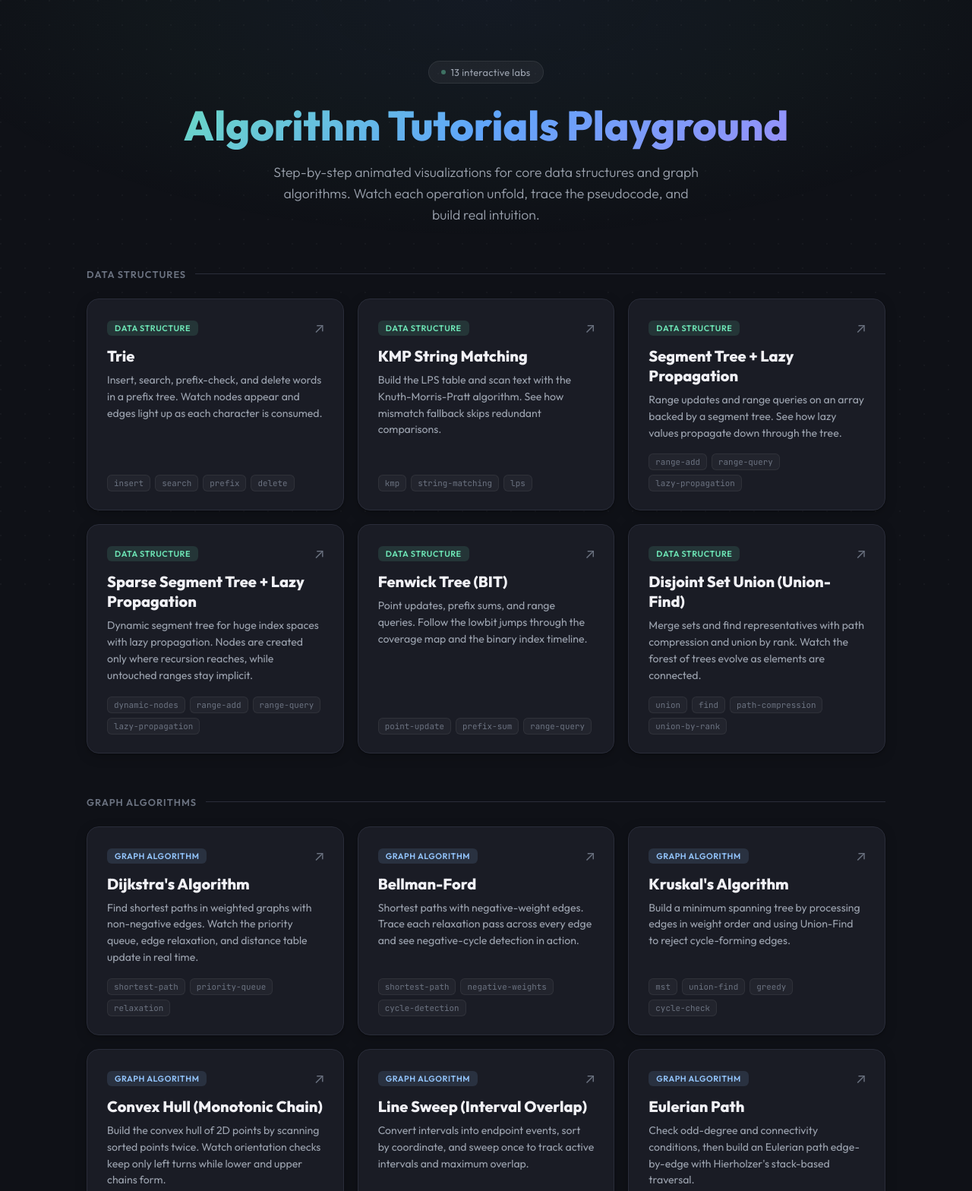
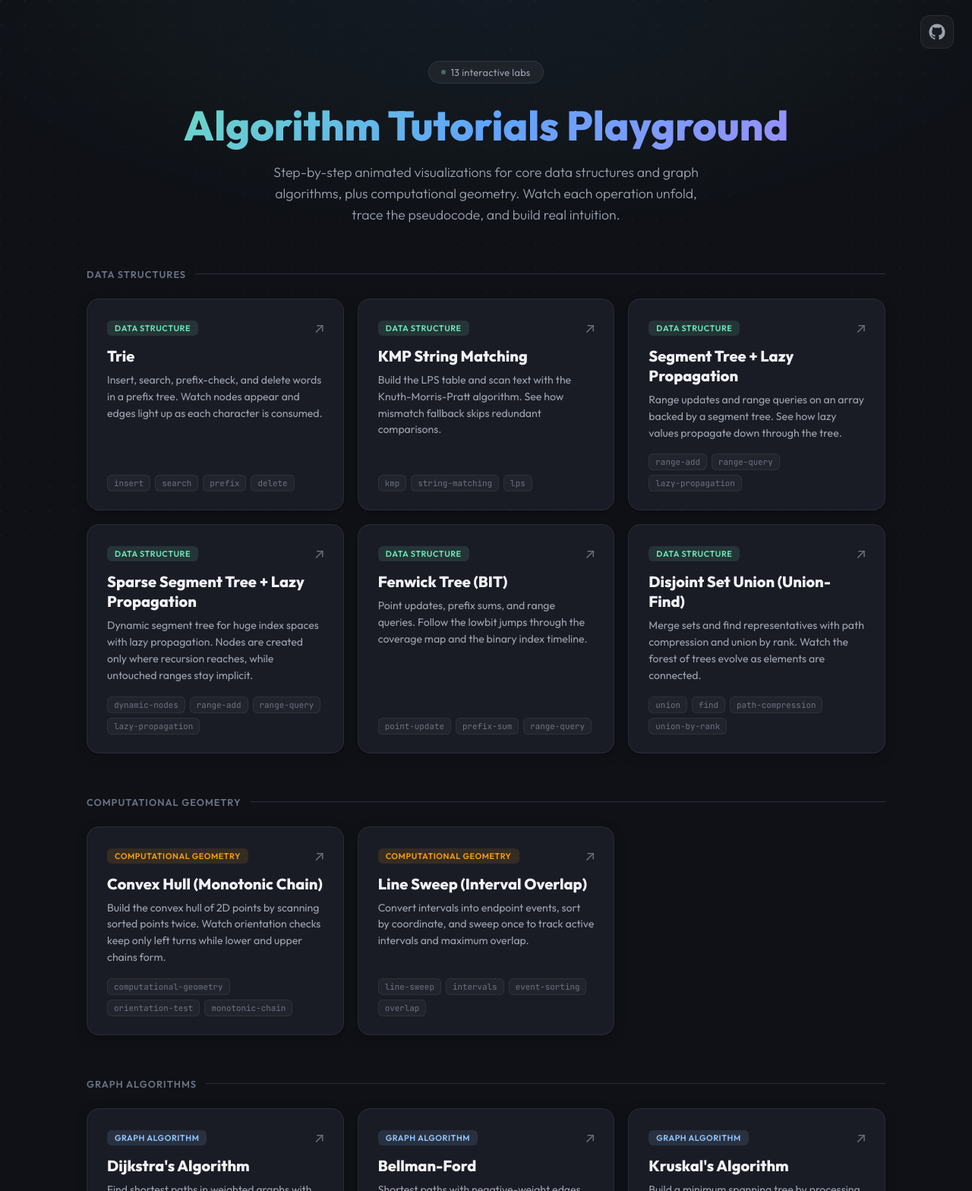
Before and after one commit to Bacbia3696/tutorials, a website: page index.html in a window 1280 px wide. Shown: the top 1568 px of the page at 76% size. Drawn offline with Linux system fonts and the light colour scheme.

Commit message:
feat: add favicon

```diff
--- a/index.html
+++ b/index.html
@@ -6,7 +6,8 @@
     <meta name="viewport" content="width=device-width, initial-scale=1.0" />
     <title>Algorithm Tutorials Playground</title>
     <meta name="description"
-        content="Interactive, browser-based labs for learning core data structures and graph algorithms. Step-by-step tracing for Trie, KMP, Segment Tree, Sparse Segment Tree, Fenwick Tree, Disjoint Set Union, Dijkstra, Bellman-Ford, Kruskal, Convex Hull, Line Sweep, Eulerian Path, and Topological Sort." />
+        content="Interactive, browser-based labs for learning core data structures, graph algorithms, and computational geometry. Step-by-step tracing for Trie, KMP, Segment Tree, Sparse Segment Tree, Fenwick Tree, Disjoint Set Union, Dijkstra, Bellman-Ford, Kruskal, Convex Hull, Line Sweep, Eulerian Path, and Topological Sort." />
+    <link rel="icon" type="image/svg+xml" href="./favicon.svg" />
     <link rel="preconnect" href="https://fonts.googleapis.com" />
     <link rel="preconnect" href="https://fonts.gstatic.com" crossorigin />
     <link
@@ -32,6 +33,8 @@
             --text-muted: #6b7280;
             --accent-ds: #6ee7b7;
             --accent-ds-dim: rgba(110, 231, 183, 0.12);
+            --accent-geometry: #f59e0b;
+            --accent-geometry-dim: rgba(245, 158, 11, 0.12);
             --accent-graph: #93c5fd;
             --accent-graph-dim: rgba(147, 197, 253, 0.12);
             --gradient-hero: linear-gradient(135deg,
@@ -151,6 +154,39 @@
             line-height: 1.6;
         }
 
+        .top-right-links {
+            position: fixed;
+            top: 20px;
+            right: 24px;
+            z-index: 3;
+        }
+
+        .social-link {
+            display: inline-flex;
+            align-items: center;
+            justify-content: center;
+            width: 44px;
+            height: 44px;
+            border-radius: 12px;
+            color: var(--text-secondary);
+            background: rgba(255, 255, 255, 0.04);
+            border: 1px solid rgba(255, 255, 255, 0.08);
+            transition: color var(--transition), border-color var(--transition),
+                background var(--transition), transform var(--transition);
+        }
+
+        .social-link:hover {
+            color: var(--text-primary);
+            border-color: rgba(255, 255, 255, 0.2);
+            background: rgba(255, 255, 255, 0.08);
+            transform: translateY(-2px);
+        }
+
+        .social-link:focus-visible {
+            outline: 2px solid var(--accent-graph);
+            outline-offset: 2px;
+        }
+
         /* ── Section headers ── */
         .section-header {
             display: flex;
@@ -232,6 +268,12 @@
                     transparent 60%);
         }
 
+        .card[data-category="geometry"]::before {
+            background: linear-gradient(135deg,
+                    rgba(245, 158, 11, 0.05),
+                    transparent 60%);
+        }
+
         .card-badge {
             display: inline-flex;
             align-self: flex-start;
@@ -252,6 +294,11 @@
         .card[data-category="graph"] .card-badge {
             background: var(--accent-graph-dim);
             color: var(--accent-graph);
+        }
+
+        .card[data-category="geometry"] .card-badge {
+            background: var(--accent-geometry-dim);
+            color: var(--accent-geometry);
         }
 
         .card h3 {
@@ -322,6 +369,16 @@
         }
 
         @media (max-width: 720px) {
+            .top-right-links {
+                top: 14px;
+                right: 14px;
+            }
+
+            .social-link {
+                width: 40px;
+                height: 40px;
+            }
+
             .hero {
                 padding: 56px 0 36px;
             }
@@ -336,6 +393,16 @@
 <body>
     <div class="bg-grid"></div>
     <div class="bg-glow"></div>
+    <div class="top-right-links">
+        <a class="social-link" href="https://github.com/Bacbia3696/tutorials" target="_blank"
+            rel="noopener noreferrer" aria-label="Open GitHub repository">
+            <svg width="22" height="22" viewBox="0 0 24 24" aria-hidden="true" focusable="false"
+                fill="currentColor">
+                <path
+                    d="M12 .5C5.65.5.5 5.65.5 12c0 5.08 3.29 9.38 7.86 10.9.57.1.78-.25.78-.56 0-.28-.01-1.03-.02-2.03-3.2.7-3.88-1.54-3.88-1.54-.52-1.33-1.27-1.68-1.27-1.68-1.04-.71.08-.7.08-.7 1.15.08 1.75 1.18 1.75 1.18 1.02 1.75 2.67 1.24 3.32.95.1-.74.4-1.24.72-1.53-2.56-.29-5.26-1.28-5.26-5.72 0-1.26.45-2.3 1.18-3.1-.12-.29-.51-1.47.11-3.06 0 0 .97-.31 3.17 1.18a11.06 11.06 0 0 1 5.77 0c2.2-1.49 3.17-1.18 3.17-1.18.62 1.59.23 2.77.11 3.06.73.8 1.18 1.84 1.18 3.1 0 4.45-2.7 5.42-5.27 5.71.41.36.78 1.08.78 2.18 0 1.58-.01 2.86-.01 3.25 0 .31.2.67.79.56A11.5 11.5 0 0 0 23.5 12C23.5 5.65 18.35.5 12 .5Z" />
+            </svg>
+        </a>
+    </div>
 
     <div class="container">
         <!-- Hero -->
@@ -344,7 +411,7 @@
             <h1>Algorithm Tutorials Playground</h1>
             <p>
                 Step-by-step animated visualizations for core data structures and
-                graph algorithms. Watch each operation unfold, trace the pseudocode,
+                graph algorithms, plus computational geometry. Watch each operation unfold, trace the pseudocode,
                 and build real intuition.
             </p>
         </header>
@@ -354,6 +421,12 @@
             <h2>Data Structures</h2>
         </div>
         <div id="dsGrid" class="grid"></div>
+
+        <!-- Computational Geometry -->
+        <div class="section-header">
+            <h2>Computational Geometry</h2>
+        </div>
+        <div id="geometryGrid" class="grid"></div>
 
         <!-- Graph Algorithms -->
         <div class="section-header">
@@ -372,7 +445,13 @@
             </p>
         </footer>
     </div>
-    <script type="module" src="./shared/landing-page.js"></script>
+    <script type="module">
+        const cacheBust = (window.__tutorialCacheBust ?? Date.now().toString());
+        window.__tutorialCacheBust = cacheBust;
+        const landingScriptUrl = new URL('./shared/landing-page.js', window.location.href);
+        landingScriptUrl.searchParams.set('v', cacheBust);
+        import(landingScriptUrl.href);
+    </script>
 </body>
 
 </html>
--- a/shared/landing-page.js
+++ b/shared/landing-page.js
@@ -1,8 +1,21 @@
-import { tutorialGroups, tutorialList } from './tutorial-registry.js';
+function resolveCacheBustedUrl(relativePath) {
+  const url = new URL(relativePath, import.meta.url);
+  const sourceUrl = new URL(import.meta.url);
+  const cacheBust = sourceUrl.searchParams.get('v');
+  if (cacheBust) {
+    url.searchParams.set('v', cacheBust);
+  }
+  return url.href;
+}
+
+const { tutorialGroups, tutorialList } = await import(
+  resolveCacheBustedUrl('./tutorial-registry.js'),
+);
 
 const categoryBadgeLabel = Object.freeze({
   ds: 'Data Structure',
   graph: 'Graph Algorithm',
+  geometry: 'Computational Geometry',
 });
 
 function updateHeroBadge() {
@@ -71,6 +84,7 @@ function renderCategoryGrid(gridSelector, tutorials) {
 function renderLandingPage() {
   updateHeroBadge();
   renderCategoryGrid('#dsGrid', tutorialGroups.ds);
+  renderCategoryGrid('#geometryGrid', tutorialGroups.geometry);
   renderCategoryGrid('#graphGrid', tutorialGroups.graph);
 }
 
--- a/shared/tutorial-registry.js
+++ b/shared/tutorial-registry.js
@@ -168,7 +168,7 @@ export const tutorialRegistry = Object.freeze({
   }),
   convex_hull: freezeTutorial({
     id: 'convex_hull',
-    category: 'graph',
+    category: 'geometry',
     route: 'convex_hull/',
     title: 'Convex Hull Tutorial Lab',
     description:
@@ -184,7 +184,7 @@ export const tutorialRegistry = Object.freeze({
   }),
   line_sweep: freezeTutorial({
     id: 'line_sweep',
-    category: 'graph',
+    category: 'geometry',
     route: 'line_sweep/',
     title: 'Line Sweep Tutorial Lab',
     description:
@@ -239,6 +239,7 @@ export const tutorialList = Object.freeze(
 export const tutorialGroups = Object.freeze({
   ds: Object.freeze(tutorialList.filter((tutorial) => tutorial.category === 'ds')),
   graph: Object.freeze(tutorialList.filter((tutorial) => tutorial.category === 'graph')),
+  geometry: Object.freeze(tutorialList.filter((tutorial) => tutorial.category === 'geometry')),
 });
 
 export function getTutorialConfig(tutorialId) {
```
Also changed, not shown: shared/tutorial-page.js (+14 -0 lines), README.md, favicon.svg (added).
